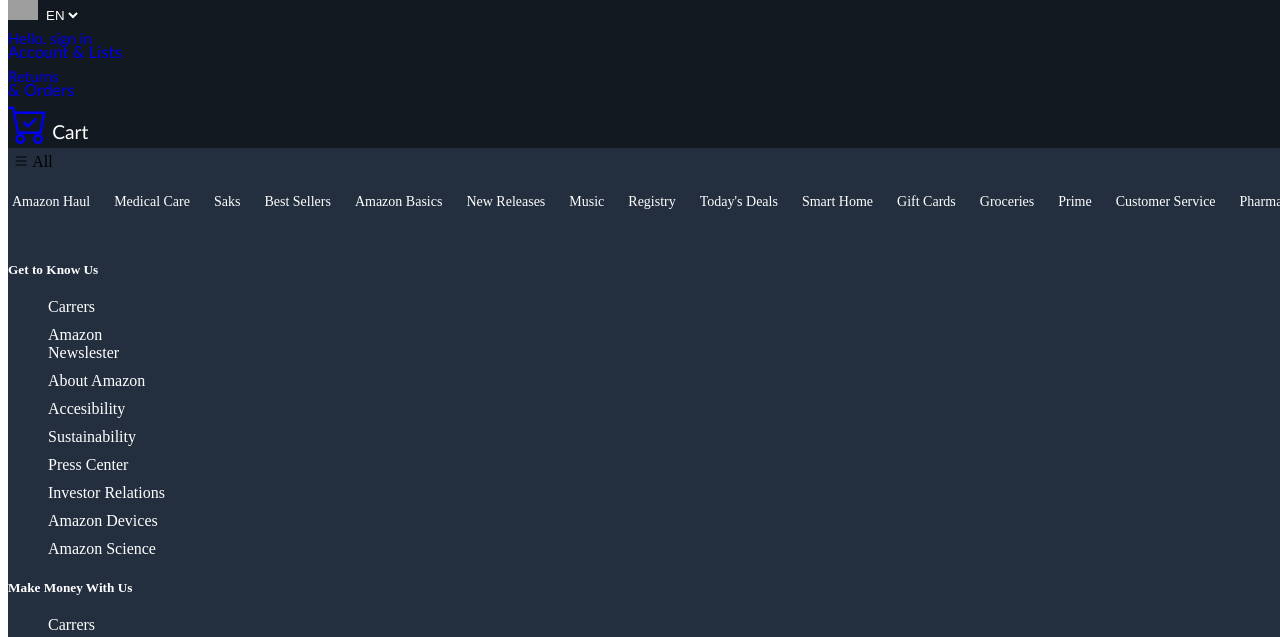
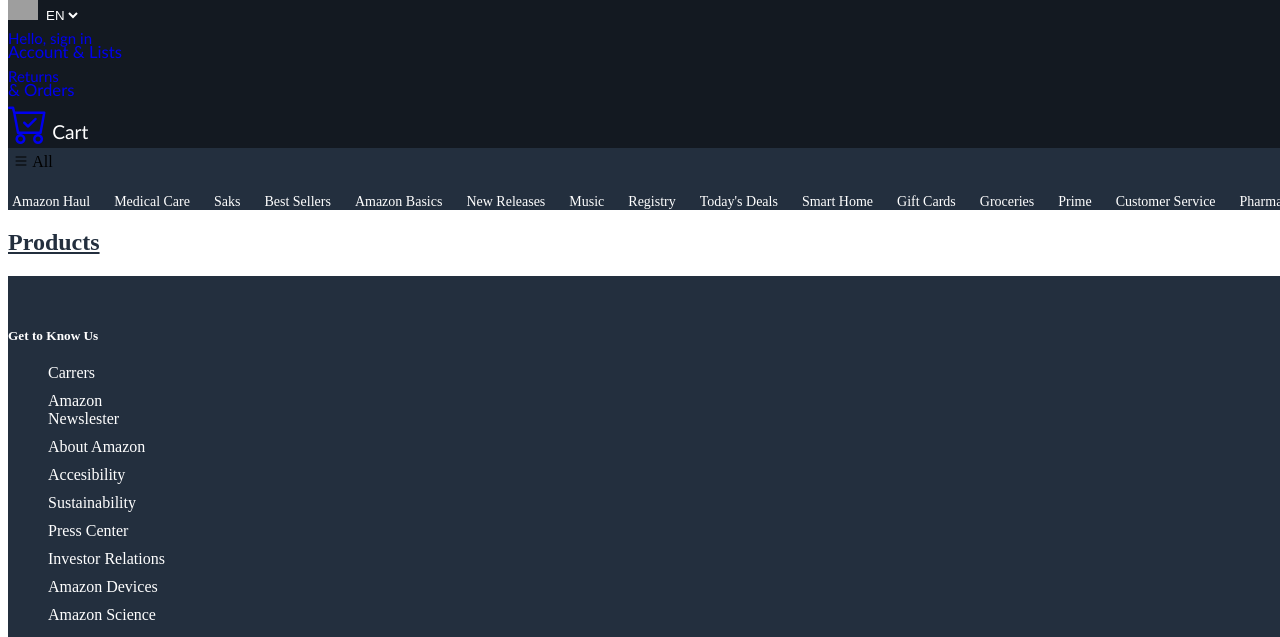
Before and after one commit to stalindlcruz/amazon-astro, an Astro site: page / in a window 1280 px wide. Shown: the part 163-800 px from the top of the page. Built offline with nearby package versions, Linux system fonts and the light colour scheme; Astro itself is replaced by a stand-in of ours; grey boxes are pictures that could not be loaded.

Commit message:
working on main content

```diff
--- a/src/components/MainComponent.astro
+++ b/src/components/MainComponent.astro
@@ -1,3 +1,13 @@
 ---
 
 ---
+
+<main>
+  <div class="container">
+    <div class="row">
+      <div class="col-auto">
+        <slot />
+      </div>
+    </div>
+  </div>
+</main>
--- a/src/layouts/MainLoyout.astro
+++ b/src/layouts/MainLoyout.astro
@@ -1,6 +1,7 @@
 ---
 import HeaderComponent from "../components/HeaderComponent.astro";
 import NavComponent from "../components/NavComponent.astro";
+import MainComponent from "../components/MainComponent.astro";
 import FooterComponent from "../components/FooterComponent.astro";
 import "../styles/global.css";
 
@@ -30,7 +31,9 @@ const tittle = "Amazon.com";
   <body>
     <HeaderComponent />
     <NavComponent />
-    <main></main>
+    <MainComponent>
+      <h2 class="h2-products">Products</h2>
+    </MainComponent>
     <FooterComponent />
 
     <script
--- a/src/styles/global.css
+++ b/src/styles/global.css
@@ -3,3 +3,8 @@ body {
     min-height: 100dvh;
     grid-template-rows: auto auto 1fr auto;
 }
+
+.h2-products {
+    color: #232f3e;
+    text-decoration: underline;
+}
```
